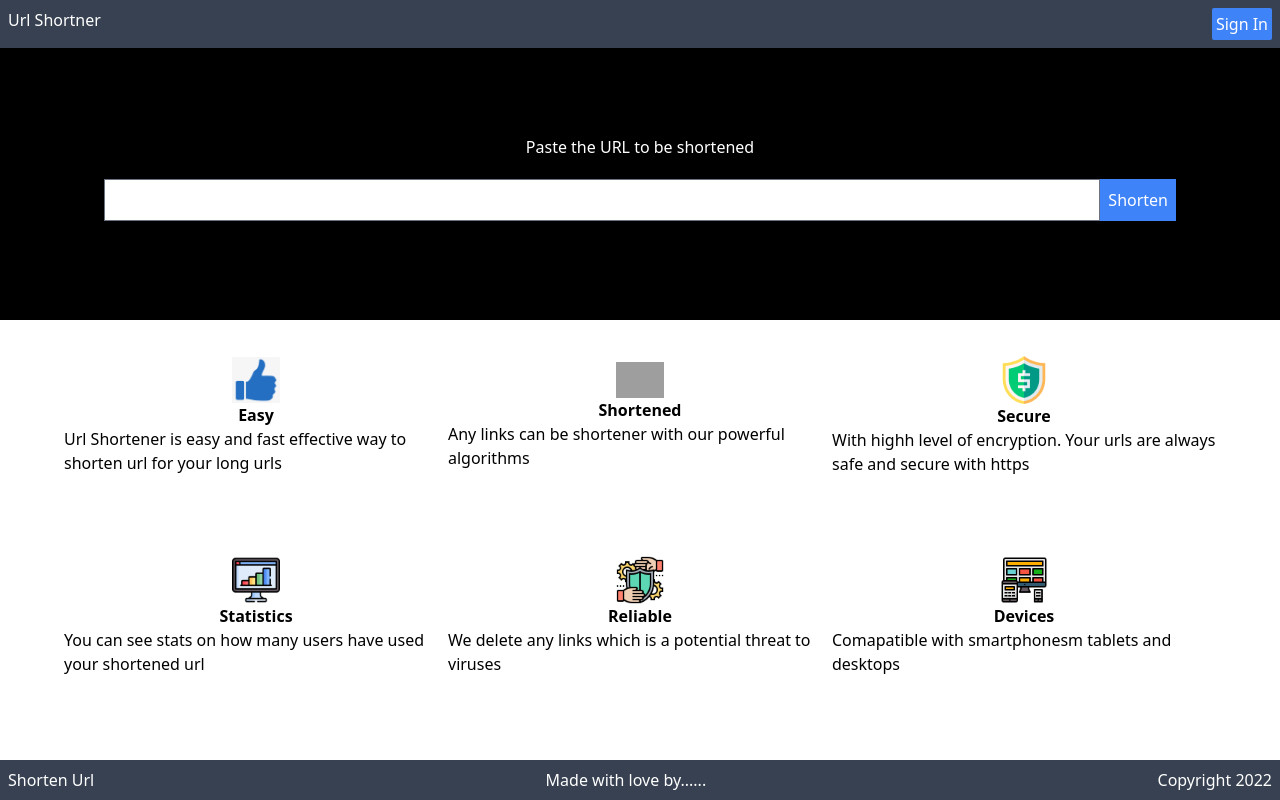
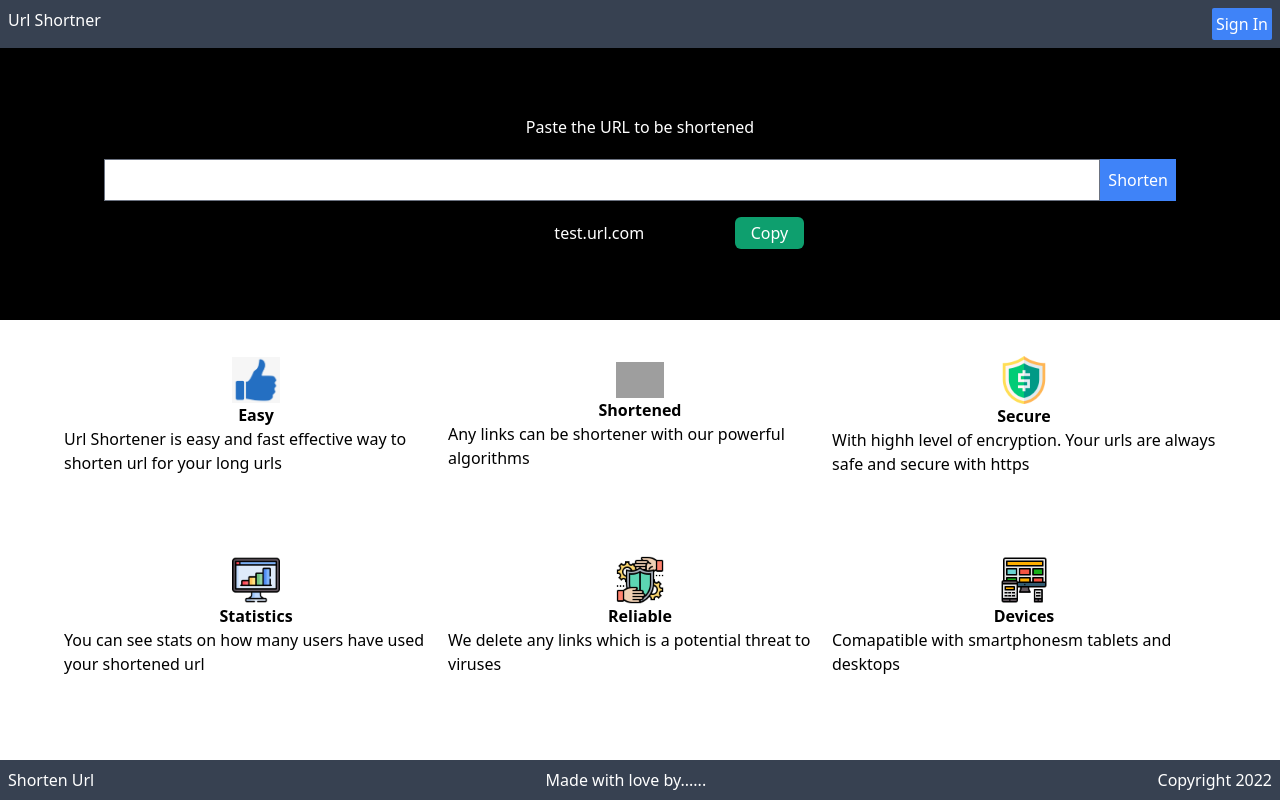
Before and after one commit to Ra-is/url-shorten, a Vue app: page / in a window 1280 px wide. Built offline with nearby package versions, Linux system fonts and the light colour scheme; grey boxes are pictures that could not be loaded.

Commit message:
added button click

```diff
--- a/src/components/layout/TheHeader.vue
+++ b/src/components/layout/TheHeader.vue
@@ -4,9 +4,15 @@
 
             <span class="text-white font-sans pb-2">Paste the URL to be shortened</span>
         <div class="flex flex-row  w-full p-3 px-10">
-            <input type="text" class="bg-white border flex-1 focus:border-none focus:border-black">
-            <button class="bg-blue-500 text-white p-2">Shorten</button>
+            <input type="text" class="bg-white border flex-1 focus:border-none focus:border-black" v-model="user_url">
+            <button class="bg-blue-500 text-white p-2" @click="shortenUrl">Shorten</button>
         </div>
+
+         <div class="flex flex-row items-center justify-center space-x-3">
+            <input class="text-white bg-black text-center font-sans p-2 focus:outline-none" value="test.url.com" ref="message"  readonly/>
+            <button class="bg-green-500 text-white p-1 px-4 rounded-md" @click="copyToClipboard" >Copy</button>
+         </div>
+
 
 
         </div>
@@ -16,6 +22,23 @@
 
 <script>
 export default {
-
+    data(){
+        return {
+            user_url: null,
+        }
+    },
+methods:{
+    copyToClipboard(){
+        const element = this.$refs.message;
+      element.select();
+      element.setSelectionRange(0, 99999);
+      document.execCommand('copy');
+    },
+    shortenUrl()
+    {
+        alert(this.user_url)
+        this.user_url = null
+    }
+}
 }
 </script>
```
